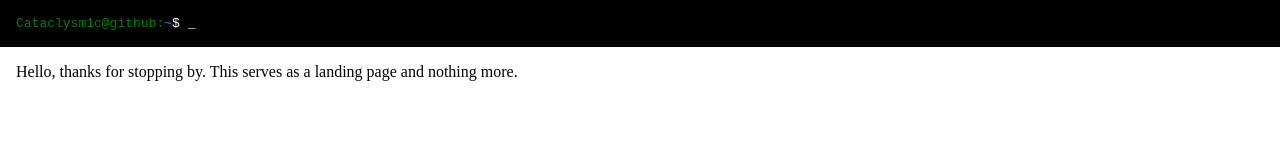
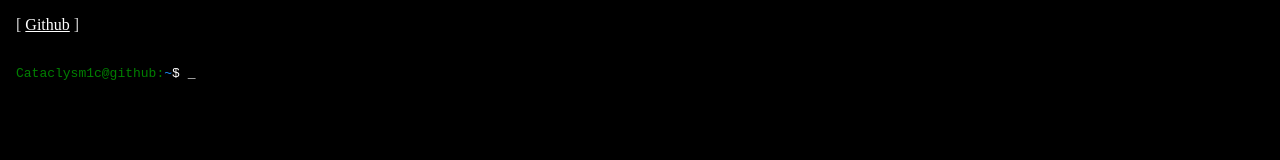
Before and after one commit to Cataclysm1c/cataclysm1c.github.io, a plain HTML site: page index.html in a window 1280 px wide. Drawn offline with Linux system fonts and the light colour scheme.

Commit message:
Updated index

```diff
--- a/css/style.css
+++ b/css/style.css
@@ -1,5 +1,6 @@
 body {
 	margin: 0;
+	background-color: black;
 }
 
 h4, ul {
@@ -30,4 +31,5 @@ ul {
 
 #container {
 	margin: 1rem;
+	color: lightgrey;
 }
--- a/index.html
+++ b/index.html
@@ -8,11 +8,11 @@
 	<link rel="stylesheet" href="./css/style.css">
 </head>
 <body>
+	<div id="container">
+		<p>[ <a href="https://github.com/Cataclysm1c" class="commandLineText">Github</a> ]</p>
+	</div>
+
 	<code id="commandLine">Cataclysm1c@github:<span id="commandLineDir">~</span><span class="commandLineText">$ </span><span id="commandLineInput" class="commandLineText">_</span></code>
-
-	<div id="container">
-		<p>Hello, thanks for stopping by. This serves as a landing page and nothing more.</p>
-	</div>
 </body>
 
 <footer>
```
